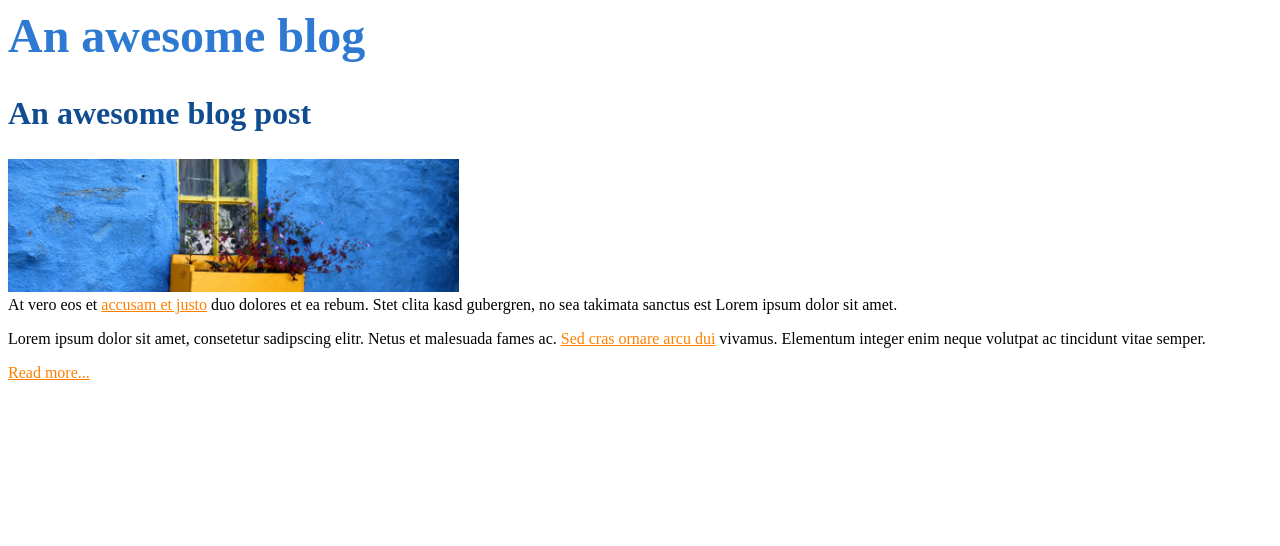
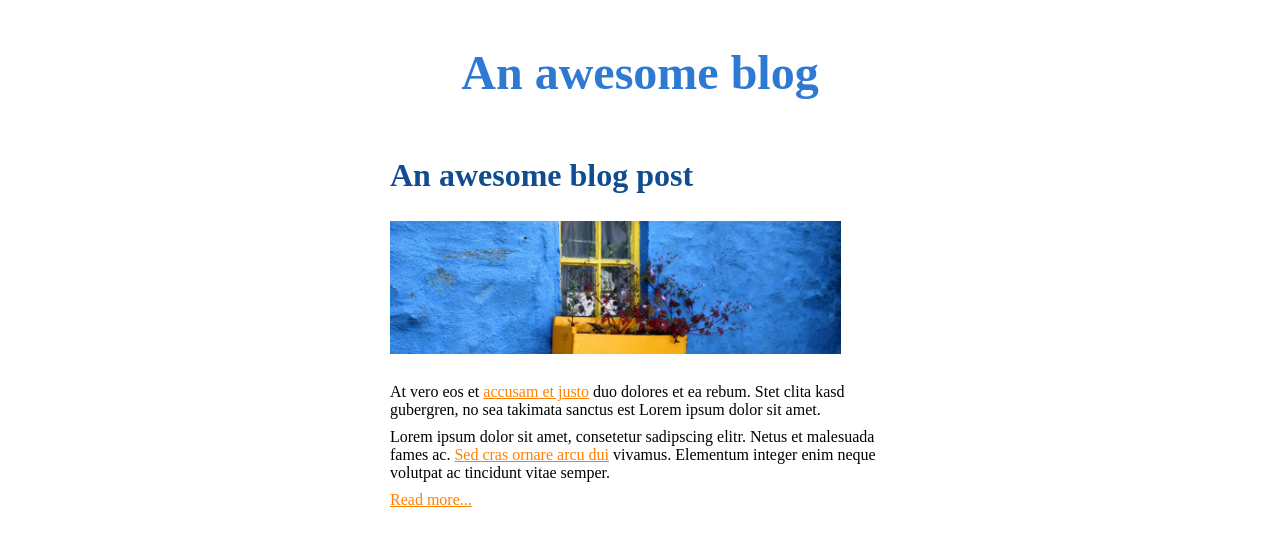
Before and after one commit to Michael080/Scrimba_Front-End-Path, a plain HTML site: page 4_css-javascript-fundamentals/11_practice-time/index.html in a window 1280 px wide. Drawn offline with Linux system fonts and the light colour scheme.

Commit message:
Add margins between type/images

```diff
--- a/4_css-javascript-fundamentals/11_practice-time/styles.css
+++ b/4_css-javascript-fundamentals/11_practice-time/styles.css
@@ -3,11 +3,12 @@ h1, h2, img, p, a {
 }
 
 body {
-
+    margin: 45px auto;
 }
 
 h1 {
     font-size: 48px;
+    text-align: center;
     color: #2E7AD3;
 }
 
@@ -16,8 +17,13 @@ h2 {
     color: #104C90;
 }
 
+img {
+    margin-bottom: 25px;
+}
+
 p {
     font-size: 16px;
+    margin-bottom: 9px;
 }
 
 a {
@@ -26,4 +32,7 @@ a {
 
 .container {
     background-color: #F1;
+    margin: 0 auto;
+    padding: 25px;
+    width: 500px;
 }
```
